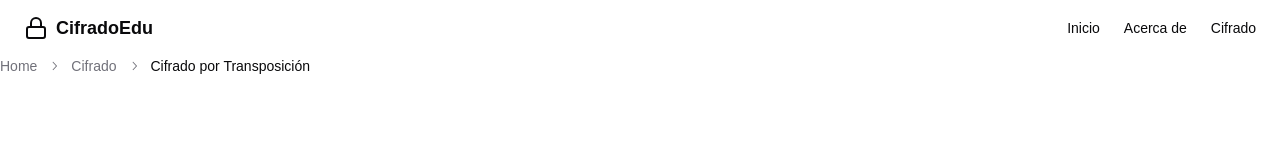
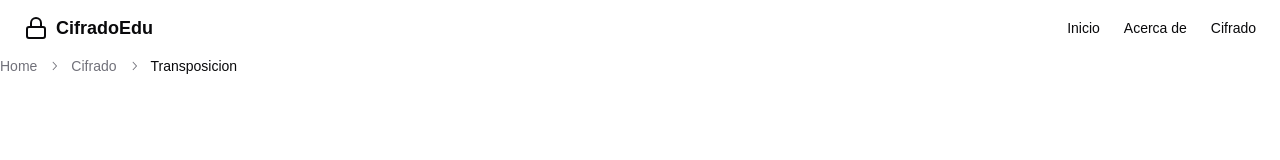
Before and after one commit to josevargas1229/encriptacionSI, a Next.js app: page /cifrado/transposicion in a window 1280 px wide. Shown: the top 160 px of the page. Built offline with nearby package versions, Linux system fonts and the light colour scheme.

Commit message:
Refactorizacion breadcrums

```diff
--- a/src/app/cifrado/cesar/page.tsx
+++ b/src/app/cifrado/cesar/page.tsx
@@ -21,14 +21,8 @@ import {
   TooltipProvider,
   TooltipTrigger,
 } from "@/components/ui/tooltip"
-import {
-  Breadcrumb,
-  BreadcrumbItem,
-  BreadcrumbLink,
-  BreadcrumbList,
-  BreadcrumbPage,
-  BreadcrumbSeparator,
-} from "@/components/ui/breadcrumb"
+import Breadcrumbs from "@/components/pagina/breadcrums"
+
 
 
 function caesarCipher(str: string, shift: number, decrypt = false) {
@@ -79,21 +73,7 @@ export default function CifradoCesar() {
 
   return (
     <div>
-      <Breadcrumb >
-        <BreadcrumbList>
-          <BreadcrumbItem>
-            <BreadcrumbLink href="/">Home</BreadcrumbLink>
-          </BreadcrumbItem>
-          <BreadcrumbSeparator />
-          <BreadcrumbItem>
-            <BreadcrumbLink href="/cifrado">Cifrado</BreadcrumbLink>
-          </BreadcrumbItem>
-          <BreadcrumbSeparator />
-          <BreadcrumbItem>
-            <BreadcrumbPage>Cifrado por Transposición</BreadcrumbPage>
-          </BreadcrumbItem>
-        </BreadcrumbList>
-      </Breadcrumb>
+      <Breadcrumbs/>
       <section className="w-full py-12 md:py-24 lg:py-32">
         <div className="container mx-auto px-4 md:px-6">
           <div className="flex flex-col items-center space-y-4 text-center">
--- a/src/app/cifrado/transposicion/page.tsx
+++ b/src/app/cifrado/transposicion/page.tsx
@@ -14,14 +14,7 @@ import {
   AccordionItem,
   AccordionTrigger,
 } from "@/components/ui/accordion"
-import {
-  Breadcrumb,
-  BreadcrumbItem,
-  BreadcrumbLink,
-  BreadcrumbList,
-  BreadcrumbPage,
-  BreadcrumbSeparator,
-} from "@/components/ui/breadcrumb"
+
 
 import {
   Tooltip,
@@ -29,6 +22,7 @@ import {
   TooltipProvider,
   TooltipTrigger,
 } from "@/components/ui/tooltip"
+import Breadcrumbs from "@/components/pagina/breadcrums"
 // Función para cifrado de transposición con número de columnas
 function scytaleCipher(str: string, numColumns: number, decrypt = false) {
   const normalizedStr = str.replace(/\s/g, '').toUpperCase()
@@ -112,21 +106,7 @@ export default function CifradoEscitala() {
   }
   return (
     <div>
-      <Breadcrumb >
-        <BreadcrumbList>
-          <BreadcrumbItem>
-            <BreadcrumbLink href="/">Home</BreadcrumbLink>
-          </BreadcrumbItem>
-          <BreadcrumbSeparator />
-          <BreadcrumbItem>
-            <BreadcrumbLink href="/cifrado">Cifrado</BreadcrumbLink>
-          </BreadcrumbItem>
-          <BreadcrumbSeparator />
-          <BreadcrumbItem>
-            <BreadcrumbPage>Cifrado por Transposición</BreadcrumbPage>
-          </BreadcrumbItem>
-        </BreadcrumbList>
-      </Breadcrumb>
+      <Breadcrumbs/>
 
       <section className="w-full py-12 md:py-24 lg:py-32">
         <div className="container mx-auto px-4 md:px-6">
--- /dev/null
+++ b/src/components/pagina/breadcrums.tsx
@@ -0,0 +1,53 @@
+import React from 'react';
+import { usePathname } from 'next/navigation';
+import Link from 'next/link';
+import {
+  Breadcrumb,
+  BreadcrumbItem,
+  BreadcrumbLink,
+  BreadcrumbList,
+  BreadcrumbPage,
+  BreadcrumbSeparator,
+} from "@/components/ui/breadcrumb"
+
+const Breadcrumbs = () => {
+  const pathname = usePathname();
+  const paths = pathname.split('/').filter(path => path);
+
+  const breadcrumbs = paths.map((path, index) => {
+    const href = `/${paths.slice(0, index + 1).join('/')}`;
+    const label = path.charAt(0).toUpperCase() + path.slice(1);
+    const isLast = index === paths.length - 1;
+
+    return (
+      <React.Fragment key={path}>
+        <BreadcrumbItem>
+          {isLast ? (
+            <BreadcrumbPage>{label}</BreadcrumbPage>
+          ) : (
+            <BreadcrumbLink asChild>
+              <Link href={href}>{label}</Link>
+            </BreadcrumbLink>
+          )}
+        </BreadcrumbItem>
+        {!isLast && <BreadcrumbSeparator />}
+      </React.Fragment>
+    );
+  });
+
+  return (
+    <Breadcrumb>
+      <BreadcrumbList>
+        <BreadcrumbItem>
+          <BreadcrumbLink asChild>
+            <Link href="/">Home</Link>
+          </BreadcrumbLink>
+        </BreadcrumbItem>
+        {paths.length > 0 && <BreadcrumbSeparator />}
+        {breadcrumbs}
+      </BreadcrumbList>
+    </Breadcrumb>
+  );
+};
+
+export default Breadcrumbs;
```
